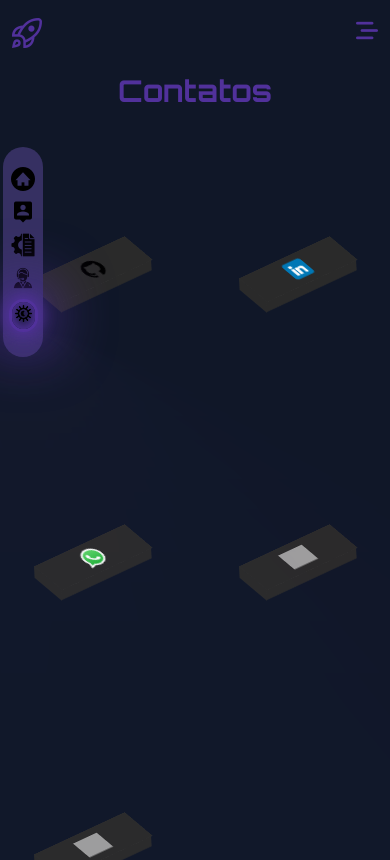
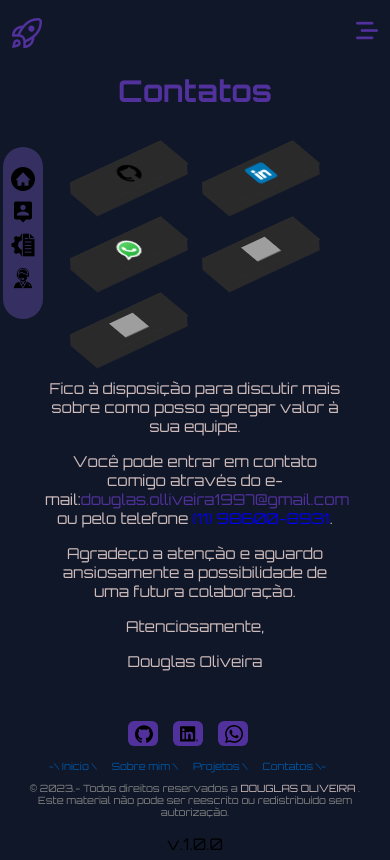
Before and after one commit to douglas1997silva/Douglas-oliveira, an Angular app: page /informacao in a window 390 px wide. Shown: the top 860 px of the page. Built offline with nearby package versions, Linux system fonts and the light colour scheme; grey boxes are pictures that could not be loaded; some icons are missing.

Commit message:
feat:Finalizando portifolio

```diff
--- a/src/app/components/contatos/contatos.component.css
+++ b/src/app/components/contatos/contatos.component.css
@@ -9,15 +9,16 @@ align-items: center;
 justify-content: space-around;
 flex-direction: column;
 width: 100%;
-height: 400px;
+height: 600px;
 padding: 2rem;
-
+margin-top: 3rem;
 }
 /*  titulo contatos */
 
 .title-contatos >h6{
  font-size: 30px;
  color: var(--span);
+ margin : 2rem 0 2rem 0;
 
 }
 
@@ -28,10 +29,11 @@ padding: 2rem;
   align-items: center;
   justify-content: space-around;
   flex-wrap: wrap;
-  column-gap: 1rem;
-  row-gap: 2rem;
+  column-gap: 0.5rem;
+  row-gap: 1rem;
   width: 100%;
- max-height: 300px ;
+ max-height: 450px ;
+ margin : 2rem 0 2rem 0;
 
 }
 .link-contatos{
@@ -153,27 +155,33 @@ padding: 2rem;
 .button-60:nth-child(1):hover span {
   background: var(--span);
 }
+.contatos-inf{
 
+  margin-top: 4rem;
+  width: 750px;
+}
+.contatos-inf >p{
+
+  font-size: 15px;
+ text-align: center;
+ margin-bottom: 1rem;
+ color: var(--cinza-pro);
+}
+.contatos-inf > p>span {
+  color: var(--span);
+}
 
 @media (min-width:300px) and (max-width:400px){
-  .container-button-contato{
 
-    display: flex;
-    align-items: center;
-    justify-content: space-around;
-    flex-direction: column;
-    width: 100%;
-    height: 400px;
+    .container_btn-contatos{
+
+     max-height: 500px ;
+     margin-top: 2rem;
+    }
+    .contatos-inf{
+
+      margin-top: 1rem;
+      width: 750px;
 
     }
-    .container_btn-contatos{
-      display: grid;
-      align-items: center;
-      justify-content: space-around;
-      grid-template-columns: auto auto;
-      gap:20px;
-      width: 100%;
-     max-height: 300px ;
-     margin-top: 2rem;
-    }
 }
--- a/src/app/components/contatos/contatos.component.html
+++ b/src/app/components/contatos/contatos.component.html
@@ -73,10 +73,18 @@
     <span class="text"><i class="fi fi-rr-download"></i></span>
   </button>
 </a>
+<div class="contatos-inf">
+
+   <p>Fico à disposição para discutir mais sobre como posso agregar valor à sua equipe.</p>
+
+   <p>Você pode entrar em contato comigo através do e-mail:<span>douglas.olliveira1997@gmail.com</span>  ou pelo telefone <a href="https://api.whatsapp.com/send?phone=5511979576926">(11) 98600-8931</a>.</p>
 
 
+   <p>Agradeço a atenção e aguardo ansiosamente a possibilidade de uma futura colaboração.</p>
 
-
+   <p>Atenciosamente,</p>
+   <p>Douglas Oliveira</p>
+</div>
 </div>
 
 </div>
--- a/src/app/components/munu-lateral/munu-lateral.component.css
+++ b/src/app/components/munu-lateral/munu-lateral.component.css
@@ -23,80 +23,7 @@
   width: 15px;
  }
 
-/*dark mode */
 
-.gif-dark-sol,
-.gif-dark-lua {
-  width: 17px;
-  z-index: 999;
-  cursor: pointer;
-}
-
-.menu > li > .button-nigth {
-  border-radius: 30px;
-
-  background-color: var(--span);
-
-  width: 48px;
-  cursor: pointer;
-  margin-right: 11px;
-  display: flex;
-  justify-content: center;
-  align-items: center;
-  transition: background-color 0.3s, border-color 0.3s;
-}
-
-.button {
-  --glow-color: var(--span);
-  --glow-spread-color: var(--span);
-  --enhanced-glow-color: var(--branco);
-  --btn-color: var(--azul-pro);
-  border: .25em solid var(--glow-color);
-  padding: 3px;
-  color: var(--glow-color);
-  font-size: 15px;
-  font-weight: bold;
-  background-color: var(--btn-color);
-  border-radius: 1em;
-  outline: none;
-  box-shadow: 0 0 1em .25em var(--glow-color),
-        0 0 4em 1em var(--glow-spread-color),
-        inset 0 0 .75em .25em var(--glow-color);
-  text-shadow: 0 0 .5em var(--glow-color);
-  position: relative;
-  transition: all 0.3s;
-
-  cursor: pointer;
-  }
-
-
-.button::after {
-  pointer-events: none;
-  content: "";
-  position: absolute;
-  top: 120%;
-  left: 0;
-  height: 100%;
-  width: 100%;
-  background-color: var(--glow-spread-color);
-  filter: blur(2em);
-  opacity: .7;
-  transform: perspective(1.5em) rotateX(35deg) scale(1, .6);
-}
-
-.button:hover {
-  color: var(--btn-color);
-  background-color: var(--glow-color);
-  box-shadow: 0 0 1em .25em var(--glow-color),
-        0 0 4em 2em var(--glow-spread-color),
-        inset 0 0 .75em .25em var(--glow-color);
-}
-
-.button:active {
-  box-shadow: 0 0 0.6em .25em var(--glow-color),
-        0 0 2.5em 2em var(--glow-spread-color),
-        inset 0 0 .5em .25em var(--glow-color);
-}
 @media (min-width:200px) and (max-width:460px) {
   .container-menu_laterl{
     width: 40px;
--- a/src/app/components/munu-lateral/munu-lateral.component.html
+++ b/src/app/components/munu-lateral/munu-lateral.component.html
@@ -20,13 +20,7 @@
         <img src="{{contatos}}" alt="contatos">
       </a>
     </li>
-    <li class="lista">
-      <button id="d" class="button" type="button" (click)="changeThemeColor()">
-        <img src="../../../assets/estrelas-da-lua.png" alt="sol" *ngIf="navbardark" class="gif-dark-sol ">
-        <img src="../../../assets/eclipse-alt.png" alt="lua" *ngIf="!navbardark" class="gif-dark-lua ">
 
-      </button>
-    </li>
 
   </ul>
 </div>
--- a/src/app/components/nav-bar/nav-bar.component.css
+++ b/src/app/components/nav-bar/nav-bar.component.css
@@ -71,7 +71,7 @@
 
 .gif-dark-sol,
 .gif-dark-lua {
-  width: 25px;
+  width: 21px;
   z-index: 999;
   cursor: pointer;
 }
@@ -96,7 +96,7 @@
   --enhanced-glow-color: var(--branco);
   --btn-color: var(--azul-pro);
   border: .25em solid var(--glow-color);
-  padding: 0em 2em;
+  padding: 3px 15px;
   color: var(--glow-color);
   font-size: 15px;
   font-weight: bold;
@@ -177,9 +177,16 @@ li > .button{
   display: flex;
   flex-direction: column;
   align-items: center;
-  transition: transform 0.3s ease;
+  transition: transform 10s ;
+  transition-duration: 2s;
   width: 100%;
   height: 350px;
+  -webkit-animation-name: m;
+  animation-name: m;
+  -webkit-animation-duration: 1s;
+  animation-duration: 1s;
+  -webkit-animation-fill-mode: both;
+  animation-fill-mode: both;
 }
 .is-open{
   display:inline-block;
@@ -197,8 +204,15 @@ li > .button{
     text-align: center;
     z-index: 99;
     background-color: var(--azul-pro);
-    transition: 200ms;
-    transform: translateY(0);
+    transition: transform 2s ease;
+    transform: translateY(5s);
+    -webkit-animation-name: m;
+    animation-name: m;
+    -webkit-animation-duration: 1s;
+    animation-duration: 1s;
+    -webkit-animation-fill-mode: both;
+    animation-fill-mode: both;
+
 }
 .menu-toggle {
   cursor: pointer;
@@ -220,5 +234,30 @@ li > .button{
   height: 20px;
   align-items: center;
   margin-top: 20px;
+
 }
+
+  @-webkit-keyframes m{
+  0% {
+  -webkit-transform: translateY(-100%);
+  transform: translateY(-100%);
+  visibility: visible;
+  }
+  100% {
+  -webkit-transform: translateY(0);
+  transform: translateY(0);
+  }
+  }
+  @keyframes m {
+  0% {
+  -webkit-transform: translateY(-100%);
+  transform: translateY(-100%);
+  visibility: visible;
+  }
+  100% {
+  -webkit-transform: translateY(0);
+  transform: translateY(0);
+  }
+  }
+
 }
--- a/src/app/components/nav-bar/nav-bar.component.html
+++ b/src/app/components/nav-bar/nav-bar.component.html
@@ -27,7 +27,7 @@
   </div>
 
 
-  <ul class="menu " [class.is-open]="isMenuOpen"   >
+  <ul class="menu  " [class.is-open]="isMenuOpen"   >
     <li><a class="menu_itens" [routerLink]="['']" (click)="toggleMenu()" >Inicio </a></li>
     <li><a class="menu_itens" [routerLink]="['/sobre-mim-aba']" (click)="toggleMenu()" >Sobre Mim</a></li>
     <li><a class="menu_itens" [routerLink]="['/projetos']" (click)="toggleMenu()" >Projetos</a></li>
--- a/src/app/components/sobre-mim/sobre-mim.component.css
+++ b/src/app/components/sobre-mim/sobre-mim.component.css
@@ -189,9 +189,7 @@ li > .btn-hab{
   transform: scale3d(1, 1, 1);
   }
   }
-
-
-  @media (min-width: 250px) and (max-width:400px){
+  @media (min-width: 280px) and (max-width:350px){
     .container{
 
       display: flex;
@@ -202,7 +200,32 @@ li > .btn-hab{
     }
     .sobre-min_secao{
       width: 100%;
-      height: 237vh;
+      height: 300vh;
+
+
+
+    }
+    .sobre-mim{
+      width: 300px;
+
+      margin-top: 40px;
+    }
+
+
+  }
+
+  @media (min-width: 360px) and (max-width:400px){
+    .container{
+
+      display: flex;
+      flex-direction: column;
+      justify-content: flex-start;
+      align-items: center;
+
+    }
+    .sobre-min_secao{
+      width: 100%;
+      height: 200vh;
 
 
 
@@ -226,13 +249,13 @@ li > .btn-hab{
     }
     .sobre-min_secao{
       width: 100%;
-      height: 223vh;
+      height: 180vh;
 
 
   }
 
   .sobre-mim{
-    width: 450px;
+    width: 380px;
 
     margin-top: 40px;
   }
--- a/src/app/page/informacao/informacao.component.css
+++ b/src/app/page/informacao/informacao.component.css
@@ -4,17 +4,25 @@
   display: flex;
   justify-content: space-around;
   align-items: center;
+  flex-direction: column;
   width: 100%;
- height: 100vh;
+ height: 500px;
    flex-wrap: wrap;
 
 
+}
+.btn-c{
+  display: flex;
+  justify-content: center;
+  align-items: center;
+  flex-direction: row;
+  column-gap: 3rem;
 }
 .titles-inf{
   text-align: center;
   font-size: 30px;
   color: var(--span);
-  margin-bottom: 2rem;
+
 }
 .button {
   transform: rotate(-25deg) skew(25deg);
@@ -122,15 +130,44 @@
 .button:nth-child(1):hover span {
   background: var(--span);
 }
-@media (min-width:300px) and (max-width:400px){
+.contatos-inf{
+
+  margin-top: 1rem;
+  width: 750px;
+}
+.contatos-inf >p{
+
+  font-size: 15px;
+ text-align: center;
+ margin-bottom: 1rem;
+ color: var(--cinza-pro);
+}
+.contatos-inf > p>span {
+  color: var(--span);
+}
+@media (min-width:300px) and (max-width:500px){
 
     .container-info{
       display: grid;
       align-items: center;
       justify-content: space-around;
+      flex-direction: column;
+      gap:10px;
+      width: 100%;
+     height: 500px;
+     margin: 3rem 0 3rem 0;
+    }
+    .btn-c{
+      display: grid;
       grid-template-columns: auto auto;
-      gap:20px;
-      width: 100%;
-     height: 100vh;
+      justify-content: center;
+      align-items: center;
+      flex-wrap: wrap;
+      gap: 2rem;
+    }
+    .contatos-inf{
+
+      margin-top: 1rem;
+      width: 300px;
     }
 }
--- a/src/app/page/informacao/informacao.component.html
+++ b/src/app/page/informacao/informacao.component.html
@@ -1,8 +1,8 @@
 <!-- HTML !-->
 <h1 class="titles-inf">Contatos </h1>
 <div class="container-info">
-
- <div *ngFor="let contato of contatos">
+<div class="btn-c">
+ <div *ngFor="let contato of contatos" >
   <a href="{{contato.link}}" target="_blank" class="link-contatos" >
     <button class="button" role="button">
       <span></span>
@@ -13,4 +13,17 @@
     </button>
 </a>
 </div>
+</div>
+<div class="contatos-inf">
+
+  <p>Fico à disposição para discutir mais sobre como posso agregar valor à sua equipe.</p>
+
+  <p>Você pode entrar em contato comigo através do e-mail:<span>douglas.olliveira1997@gmail.com</span>  ou pelo telefone <a href="https://api.whatsapp.com/send?phone=5511979576926">(11) 98600-8931</a>.</p>
+
+
+  <p>Agradeço a atenção e aguardo ansiosamente a possibilidade de uma futura colaboração.</p>
+
+  <p>Atenciosamente,</p>
+  <p>Douglas Oliveira</p>
+</div>
   </div>
--- a/src/styles.css
+++ b/src/styles.css
@@ -65,7 +65,7 @@ body::-webkit-scrollbar-track:horizontal {
    --span: #164863;
    --modulo:#86A789;
    --m-fundo:#818FB4;
-   --m-itens:#DCBFFF ;
+   --m-iten:#DCBFFF ;
 }
 *{
   padding: 0;
```
Also changed, not shown: src/assets/eclipse-alt.png.
